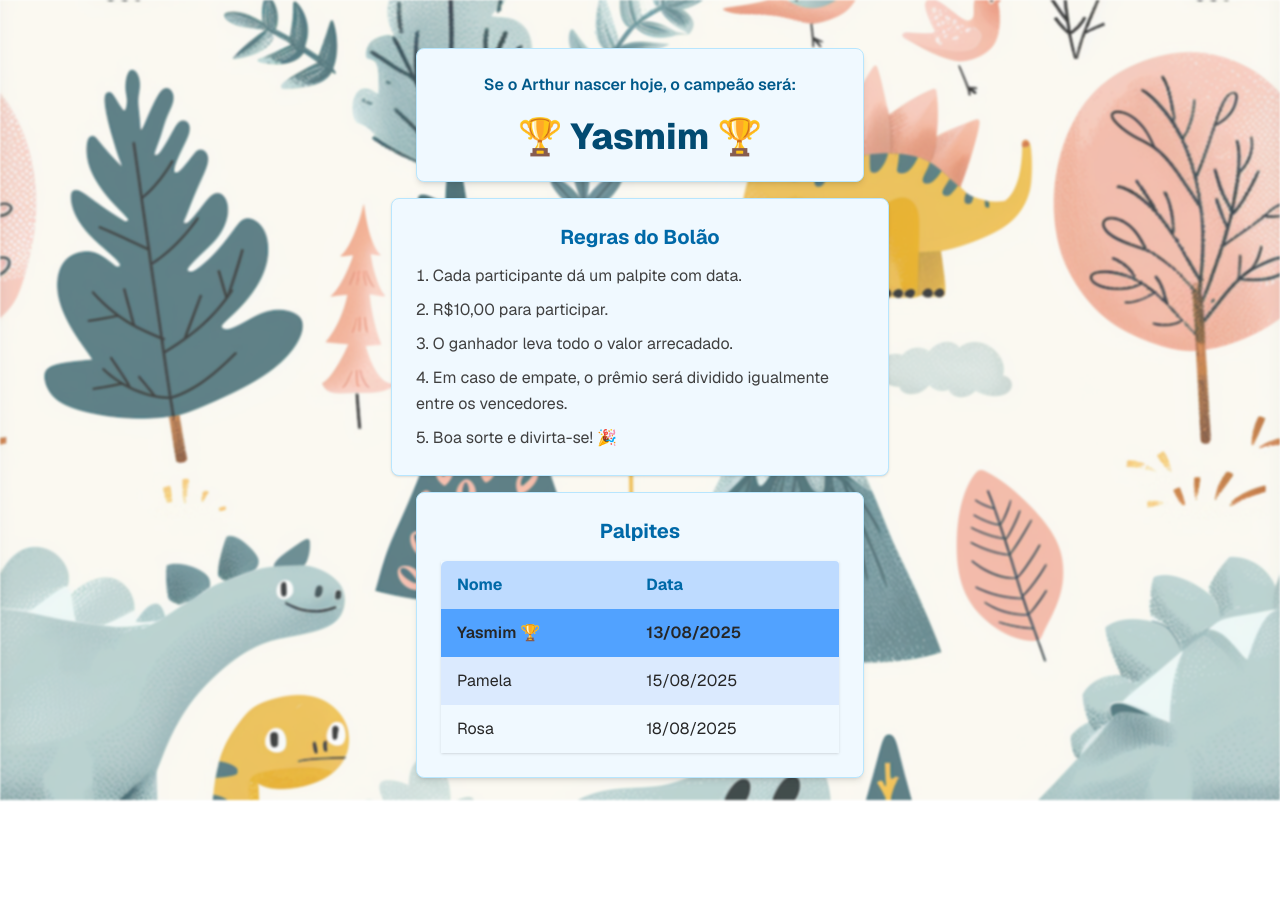
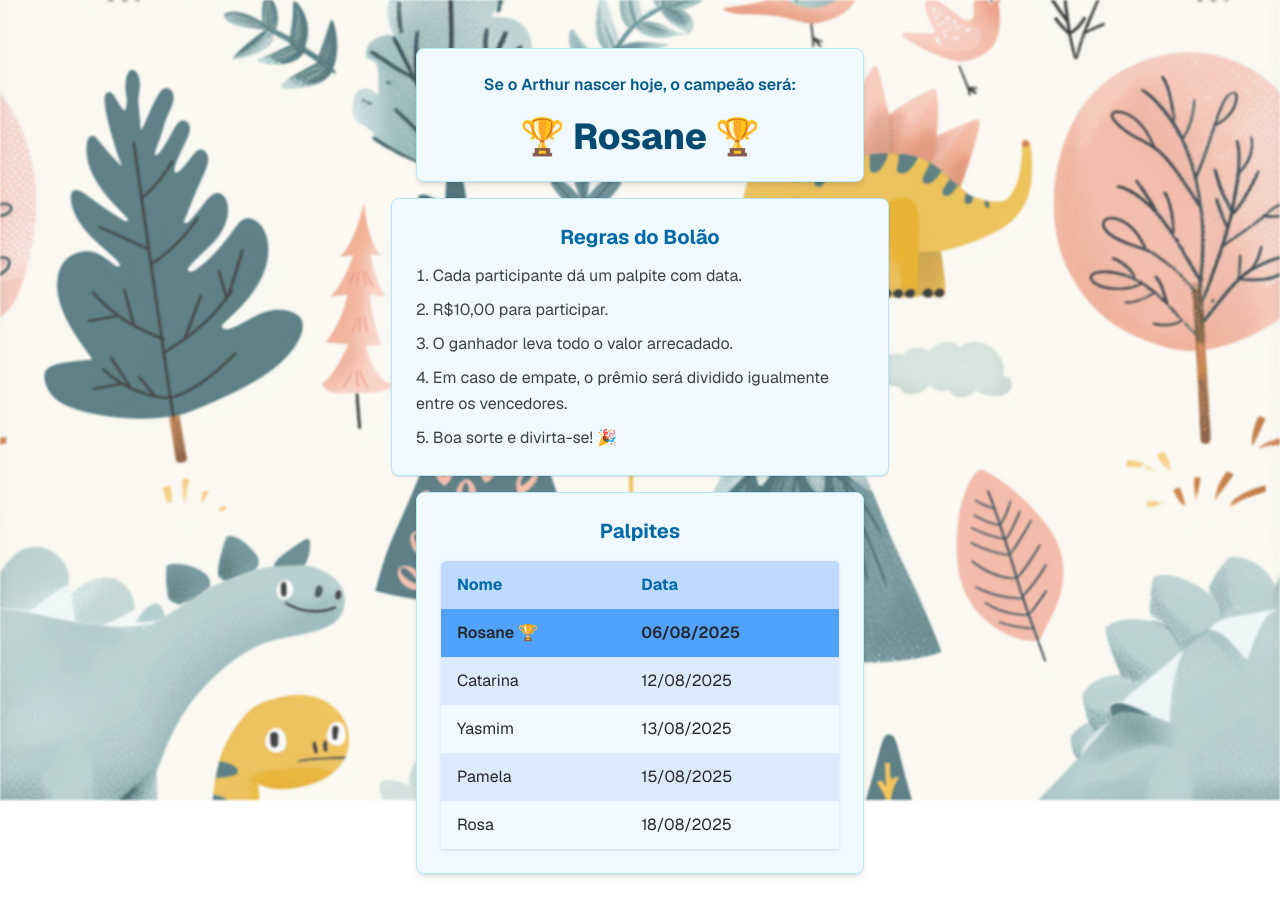
Before and after one commit to thallesBueno/baby-pool, a Next.js app: page / in a window 1280 px wide. Shown: the top 916 px of the page. Before the commit the page ends 826 px from the top, so only its background shows below. Built offline with nearby package versions, Linux system fonts and the light colour scheme.

Commit message:
rosane e catarina

```diff
--- a/src/app/page.tsx
+++ b/src/app/page.tsx
@@ -12,6 +12,14 @@ const bets = [
   {
     name: "Pamela",
     date: "2025/08/15",
+  },
+  {
+    name: "Rosane",
+    date: "2025/08/06",
+  },
+  {
+    name: "Catarina",
+    date: "2025/08/12",
   },
 ];
 
```
